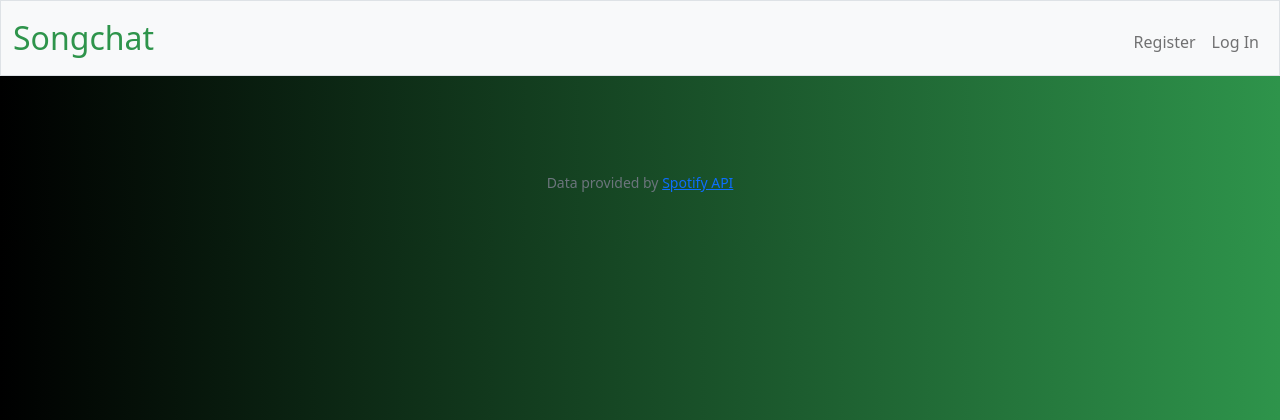
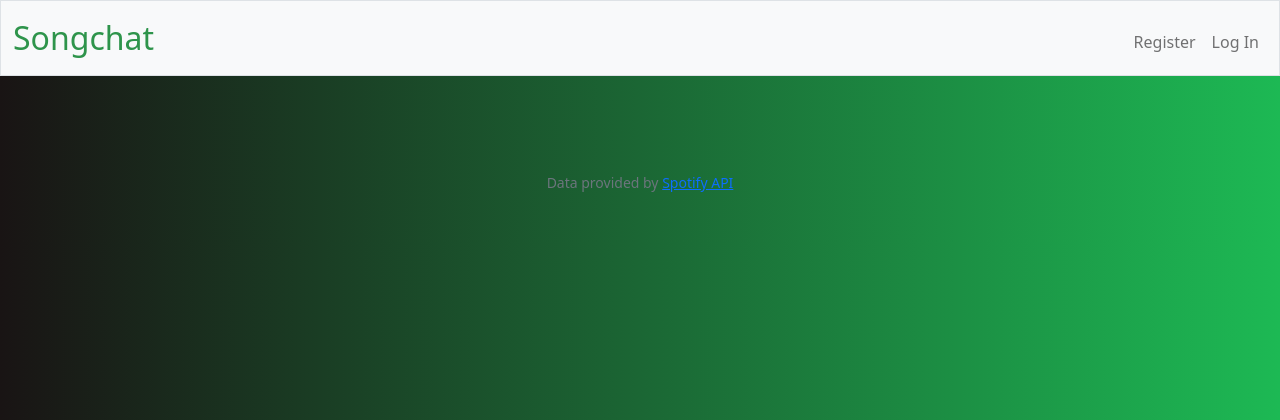
Before and after one commit to aacontreras20/Songchat, a Flask app: page / in a window 1280 px wide. Shown: the top 420 px of the page. Run offline with Flask 2, Linux system fonts and the light colour scheme; some libraries are stand-ins or nearby versions.

Commit message:
Style changes

```diff
--- a/app/templates/login.html
+++ b/app/templates/login.html
@@ -1,7 +1,7 @@
 {% extends "template.html" %}
 
 {% block title %}
-    Register
+    Login
 {% endblock %}
 
 {% block main %}
--- a/app/templates/template.html
+++ b/app/templates/template.html
@@ -14,14 +14,13 @@
         <!-- https://favicon.io/emoji-favicons/money-bag/ -->
         <link href="/static/favicon.ico" rel="icon">
 
-        <link href="/static/styles.css" rel="stylesheet">
+        <link rel="stylesheet" href="styles.css">
 
         <title>Songchat {% block title %}{% endblock %}</title>
 
     </head>
 
     <body>
-
         <nav class="bg-light border navbar navbar-expand-md navbar-light">
             <div class="container-fluid">
                 <a class="navbar-brand" href="/"><span class="green">Songchat</span></a>
@@ -54,15 +53,16 @@
                 </div>
             </header>
         {% endif %}
-
+        <div class="body">
         <main class="container-fluid py-5 text-center">
             {% block main %}{% endblock %}
         </main>
 
         <footer class="mb-5 small text-center text-muted">
+            <div class=body></div>
             Data provided by <a href="https://developer.spotify.com/documentation/web-api/">Spotify API</a>
         </footer>
-
+        </div>
     </body>
 
 </html>
--- a/styles.css
+++ b/styles.css
@@ -3,9 +3,10 @@
     border-spacing: 1em 0;
 }
 
-body{
-    background: linear-gradient(to right,#000,#2e944b);
-    }
+body {
+    background: rgb(25,20,20);
+    background: linear-gradient(90deg, rgba(25,20,20,1) 0%, rgba(29,185,84,1) 100%);
+}
 
 /* Size for brand */
 nav .navbar-brand
```
